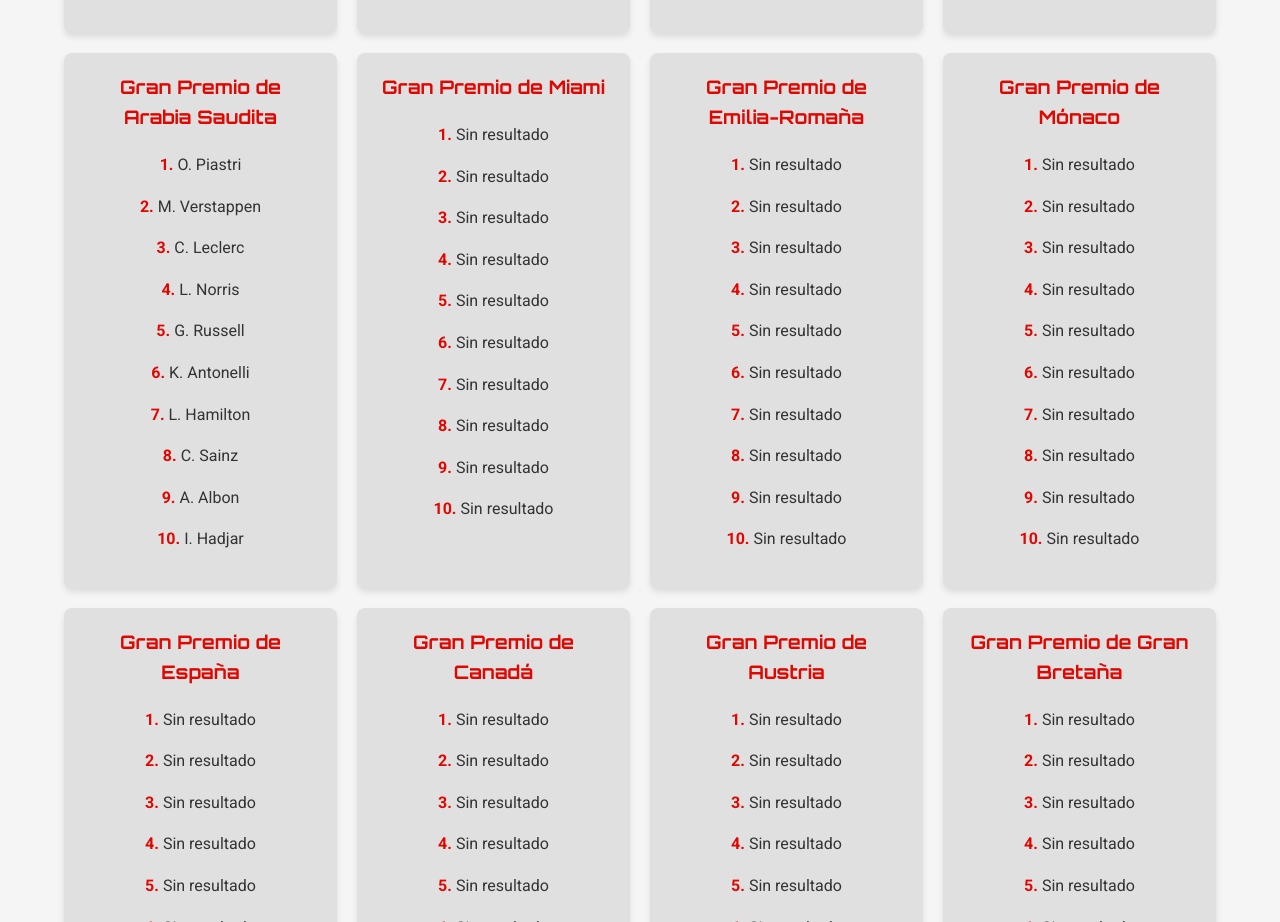
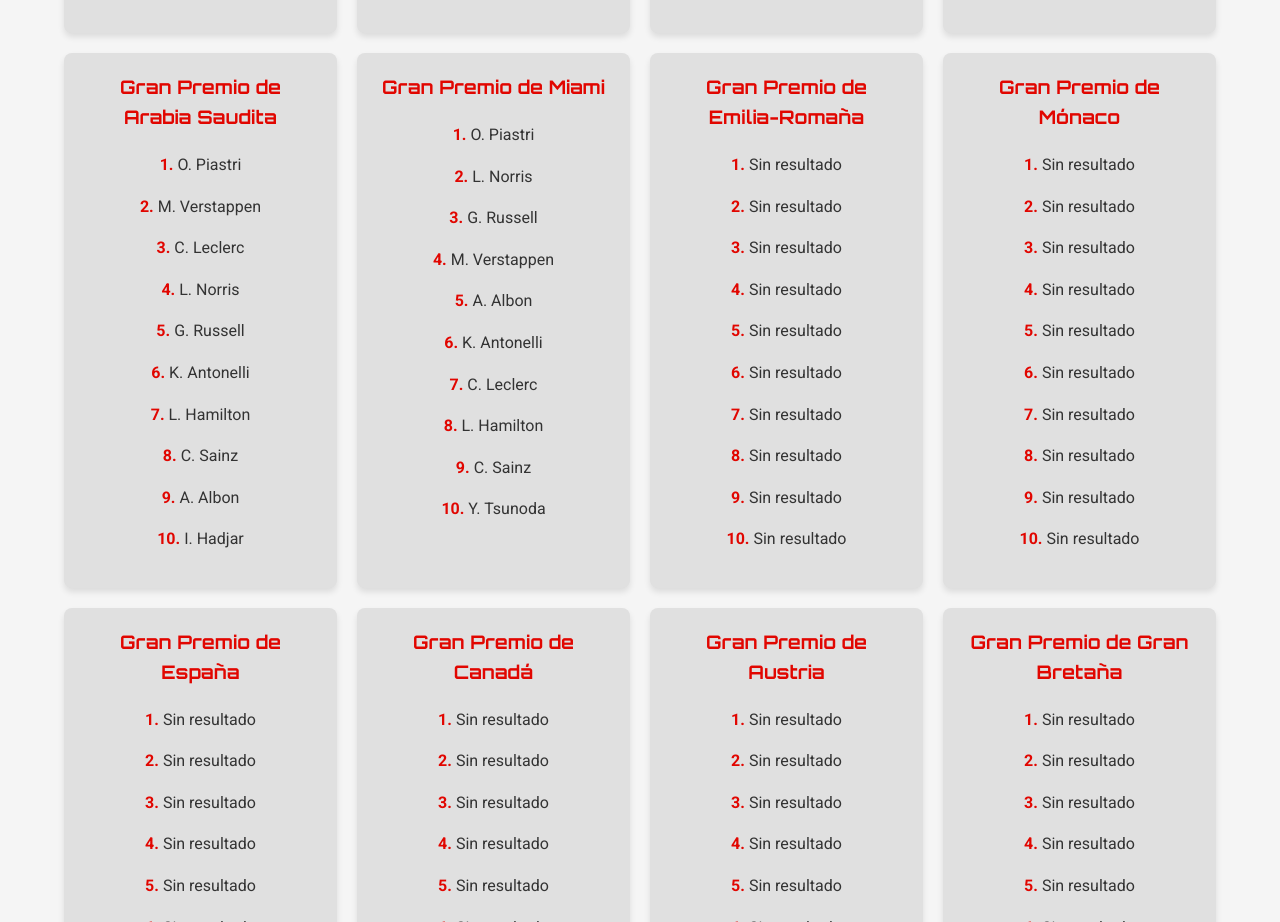
Before and after one commit to franvr13/F1-2025, a plain HTML site: page index.html in a window 1280 px wide. Shown: the part 8609-9531 px from the top of the page. Drawn offline with Linux system fonts and the light colour scheme; a script that the page names is missing.

Commit message:
Datos de Miami actualizados.

```diff
--- a/index.html
+++ b/index.html
@@ -608,16 +608,16 @@
                 </div>
                 <div class="result">
                     <h3>Gran Premio de Miami</h3>
-                    <p><span class="points">1.</span> Sin resultado</p>
-                    <p><span class="points">2.</span> Sin resultado</p>
-                    <p><span class="points">3.</span> Sin resultado</p>
-                    <p><span class="points">4.</span> Sin resultado</p>
-                    <p><span class="points">5.</span> Sin resultado</p>
-                    <p><span class="points">6.</span> Sin resultado</p>
-                    <p><span class="points">7.</span> Sin resultado</p>
-                    <p><span class="points">8.</span> Sin resultado</p>
-                    <p><span class="points">9.</span> Sin resultado</p>
-                    <p><span class="points">10.</span> Sin resultado</p>
+                    <p><span class="points">1.</span> O. Piastri</p>
+                    <p><span class="points">2.</span> L. Norris</p>
+                    <p><span class="points">3.</span> G. Russell</p>
+                    <p><span class="points">4.</span> M. Verstappen</p>
+                    <p><span class="points">5.</span> A. Albon</p>
+                    <p><span class="points">6.</span> K. Antonelli</p>
+                    <p><span class="points">7.</span> C. Leclerc</p>
+                    <p><span class="points">8.</span> L. Hamilton</p>
+                    <p><span class="points">9.</span> C. Sainz</p>
+                    <p><span class="points">10.</span> Y. Tsunoda</p>
                 </div>
                 <div class="result">
                     <h3>Gran Premio de Emilia-Romaña</h3>
```
